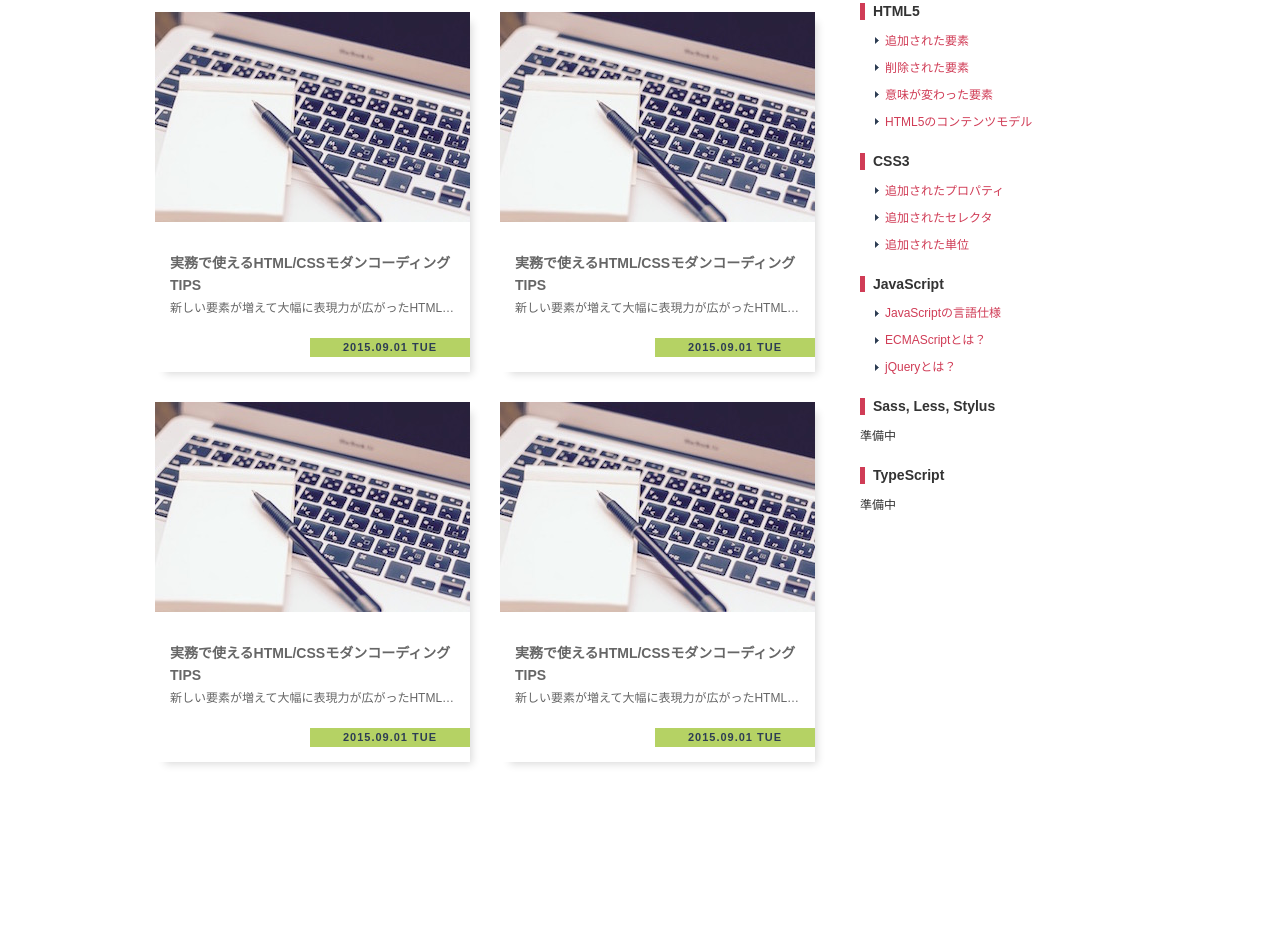
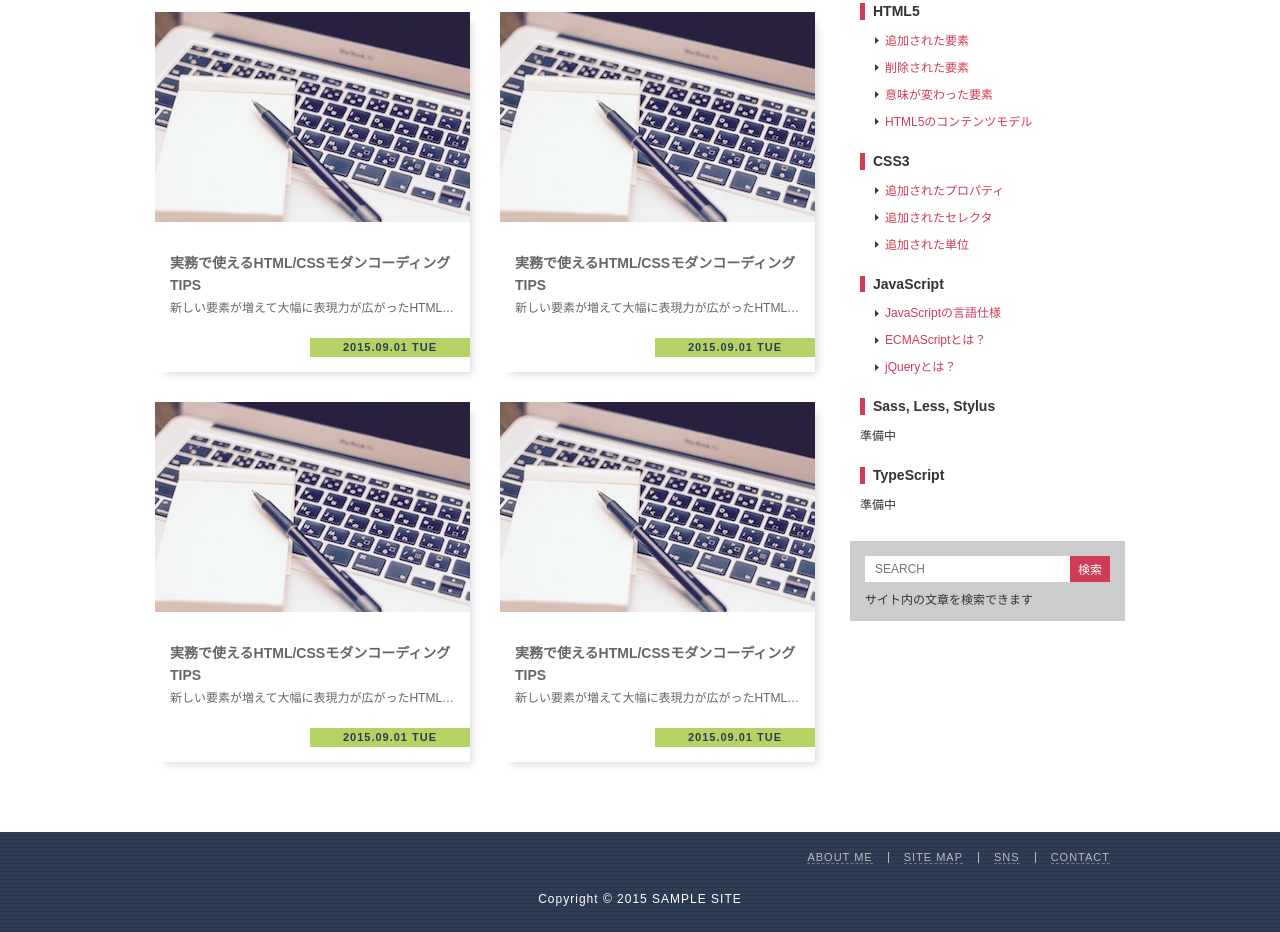
Before and after one commit to diescake/css-training, a website: page index.html in a window 1280 px wide. Shown: the part 773-1705 px from the top of the page. Before the commit the page ends 1605 px from the top, so only its background shows below. Drawn offline with Linux system fonts and the light colour scheme.

Commit message:
coding the answer codes for the search box and footer

```diff
--- a/css/style.css
+++ b/css/style.css
@@ -376,7 +376,6 @@ body {
 
 .documents {
   margin: 10px 10px 30px;
-  list-style: none;
 }
 
 .documents,
@@ -410,8 +409,80 @@ body {
   text-decoration:  underline;
 }
 
-/* foooter */
+/* search box */
+
+.search-box {
+  padding: 15px;
+  background-color: #ccc;
+  font-size: 0;
+}
+
+.search-box > * {
+  font-size: 1.2rem;
+}
+
+.search-box .search-input {
+  width: 205px;
+  height: 26px;
+  padding: 0 10px;
+  border: none;
+}
+
+.search-box .search-button {
+  width: 40px;
+  height: 26px;
+  border: none;
+  background-color: #d03c56;
+  color: #fff;
+  cursor: pointer;
+}
+
+.search-box .text {
+  margin-top: 12px;
+}
+
+/* footer */
 
 .footer {
   width: 100%;
+  padding: 20px 0 30px;
+  height: 100px;
+  background: #2d3d54 url('../images/bg-footer.gif');
+  color: white;
 }
+
+.footer .horizontal-list {
+  width: 970px;
+  margin: 0 auto;
+  text-align: right;
+  font-size: 0;
+}
+
+.footer .horizontal-list .item {
+  display: inline-block;
+  padding: 0 15px;
+  letter-spacing: 1px;
+  font-size: 1.1rem;
+  color: #bbb;
+}
+
+.footer .item a {
+  border-bottom: 1px dashed #777;
+  color: #bbb;
+  font-size: 1.1rem;
+  transition: color 0.15s;
+}
+
+.footer .item a:hover {
+  color: #ddd;
+}
+
+.footer .item + .item {
+  border-left: 1px solid #bbb;
+}
+
+.footer .copyright {
+  margin-top: 30px;
+  text-align: center;
+  letter-spacing: 1px;
+}
--- a/index.html
+++ b/index.html
@@ -232,8 +232,29 @@
           <p>準備中</p>
         </li>
       </ul>
+      <h2 class="hidden">SEARCH</h2>
+      <form class="search-box">
+        <input class="search-input" type="text" name="search" placeholder="SEARCH">
+        <input class="search-button" type="submit" value="検索">
+        <p class="text">サイト内の文章を検索できます</p>
+      </form>
     </div>
   </div>
   <footer class="footer">
+    <ul class="horizontal-list">
+      <li class="item">
+        <a href="#">ABOUT ME</a>
+      </li>
+      <li class="item">
+        <a href="#">SITE MAP</a>
+      </li>
+      <li class="item">
+        <a href="#">SNS</a>
+      </li>
+      <li class="item">
+        <a href="#">CONTACT</a>
+      </li>
+    </ul>
+    <p class="copyright">Copyright © 2015 SAMPLE SITE</p>
   </footer>
 </body>
```
